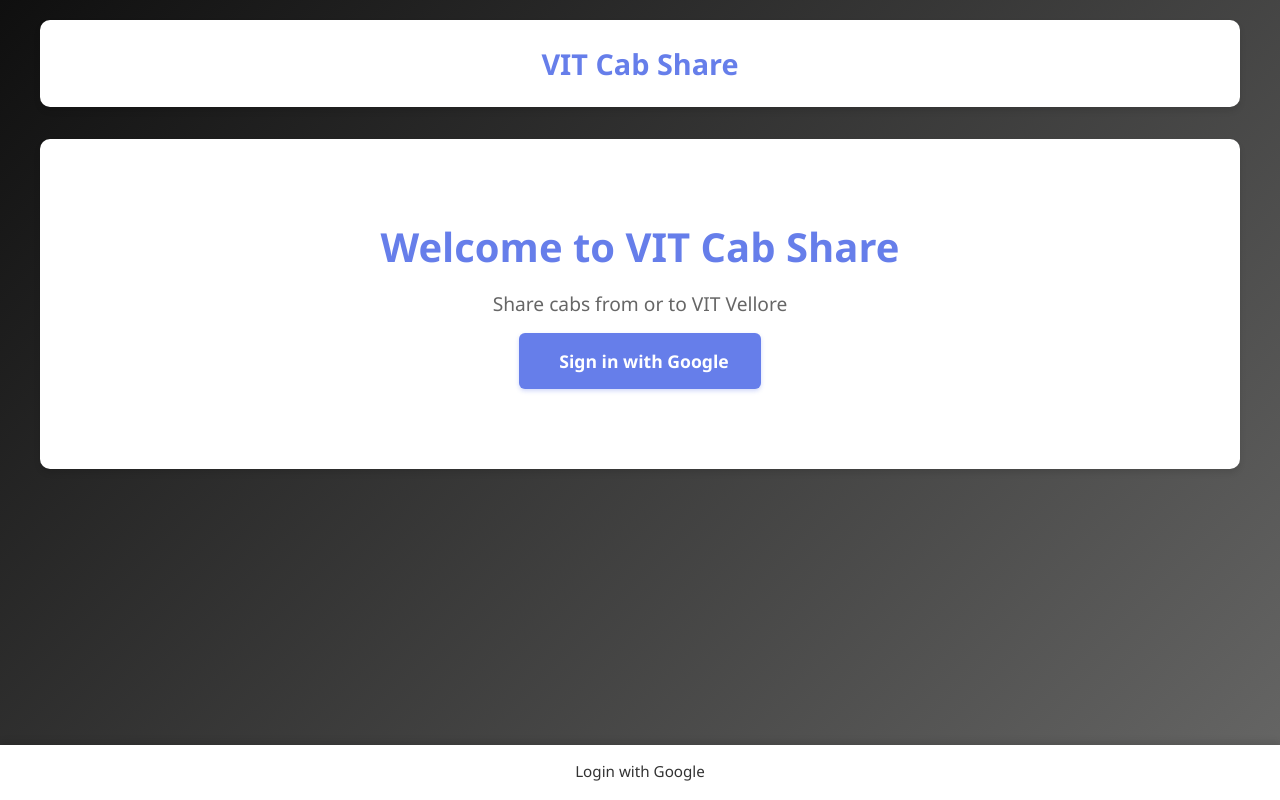
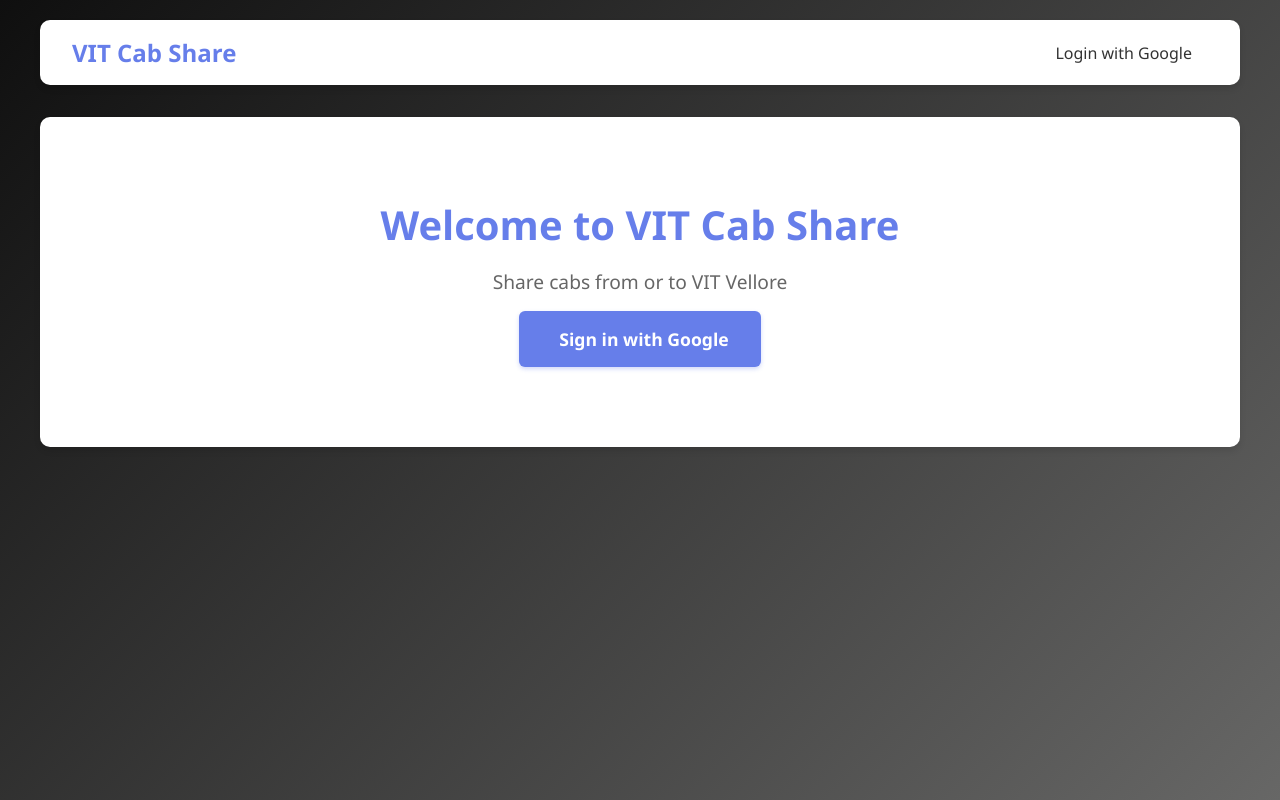
Before and after one commit to Ajaypranav25/vitcabshare, a Flask app: page / in a window 1280 px wide. Run offline with Flask 3, Linux system fonts and the light colour scheme; parts of the project's set-up code (start-up, migrations or seed data) failed here and were passed over; some libraries are stand-ins or nearby versions.

Commit message:
comeingback

```diff
--- a/templates/base.html
+++ b/templates/base.html
@@ -11,15 +11,21 @@
             background: linear-gradient(135deg, #0f0f0f 0%, #676766 100%);
             min-height: 100vh;
             padding: 20px;
-            padding-bottom: 100px;
         }
         .container { max-width: 1200px; margin: 0 auto; }
-        header {
-            background: white; padding: 1.5rem 2rem; border-radius: 10px;
+        nav {
+            background: white; padding: 1rem 2rem; border-radius: 10px;
             margin-bottom: 2rem; box-shadow: 0 4px 6px rgba(0,0,0,0.1);
-            text-align: center;
+            display: flex; justify-content: space-between; align-items: center;
+            flex-wrap: wrap; gap: 1rem;
         }
-        header h1 { color: #667eea; font-size: 1.8rem; }
+        nav h1 { color: #667eea; font-size: 1.5rem; }
+        nav ul { list-style: none; display: flex; gap: 1.5rem; flex-wrap: wrap; }
+        nav a {
+            color: #333; text-decoration: none; font-weight: 500;
+            transition: all 0.3s; padding: 0.5rem 1rem; border-radius: 5px;
+        }
+        nav a:hover { color: #667eea; background: #f0f0f0; }
         .content { background: white; padding: 2rem; border-radius: 10px; box-shadow: 0 4px 6px rgba(0,0,0,0.1); }
         .flash-messages { margin-bottom: 1rem; }
         .flash {
@@ -48,61 +54,25 @@
         .ride-info { display: grid; grid-template-columns: repeat(auto-fit, minmax(180px, 1fr)); gap: 1.2rem; margin: 1.2rem 0; background: white; padding: 1rem; border-radius: 8px; }
         .info-label { font-size: 0.8rem; color: #888; text-transform: uppercase; }
         .info-value { font-weight: 600; color: #333; }
-
-        /* Bottom Navigation */
-        nav {
-            position: fixed;
-            bottom: 0;
-            left: 0;
-            right: 0;
-            background: white;
-            box-shadow: 0 -4px 6px rgba(0,0,0,0.1);
-            z-index: 1000;
-        }
-        nav ul {
-            list-style: none;
-            display: flex;
-            justify-content: space-evenly;
-            gap: 0;
-            max-width: 1200px;
-            margin: 0 auto;
-            flex-wrap: nowrap;
-        }
-        nav li {
-            flex: 1;
-            min-width: 0;
-        }
-        nav a {
-            display: block;
-            color: #333;
-            text-decoration: none;
-            font-weight: 500;
-            transition: all 0.3s;
-            padding: 1rem 0.5rem;
-            text-align: center;
-            border-bottom: 3px solid transparent;
-            white-space: nowrap;
-            font-size: 0.95rem;
-        }
-        nav a:hover {
-            color: #667eea;
-            background: #f8f9ff;
-            border-bottom-color: #667eea;
-        }
-
-        @media (max-width: 768px) {
-            nav a {
-                font-size: 0.85rem;
-                padding: 1rem 0.3rem;
-            }
-        }
     </style>
 </head>
 <body>
     <div class="container">
-        <header>
-            <h1>VIT Cab Share</h1>
-        </header>
+        <nav>
+            <h1> VIT Cab Share</h1>
+            <ul>
+                {% if session.user_id %}
+                    <li><a href="{{ url_for('index') }}">Dashboard</a></li>
+                    <li><a href="{{ url_for('create_ride') }}">Create Ride</a></li>
+                    <li><a href="{{ url_for('my_rides') }}">My Rides</a></li>
+                    <li><a href="{{ url_for('my_bookings') }}">My Bookings</a></li>
+                    <li><a href="{{ url_for('edit_profile') }}">Profile</a></li>
+
+                {% else %}
+                    <li><a href="{{ url_for('login') }}">Login with Google</a></li>
+                {% endif %}
+            </ul>
+        </nav>
         {% with messages = get_flashed_messages(with_categories=true) %}
             {% if messages %}
                 <div class="flash-messages">
@@ -116,19 +86,5 @@
             {% block content %}{% endblock %}
         </div>
     </div>
-
-    <nav>
-        <ul>
-            {% if session.user_id %}
-                <li><a href="{{ url_for('index') }}">Dashboard</a></li>
-                <li><a href="{{ url_for('create_ride') }}">Create Ride</a></li>
-                <li><a href="{{ url_for('my_rides') }}">My Rides</a></li>
-                <li><a href="{{ url_for('my_bookings') }}">My Bookings</a></li>
-                <li><a href="{{ url_for('edit_profile') }}">Profile</a></li>
-            {% else %}
-                <li><a href="{{ url_for('login') }}">Login with Google</a></li>
-            {% endif %}
-        </ul>
-    </nav>
 </body>
 </html>
```
